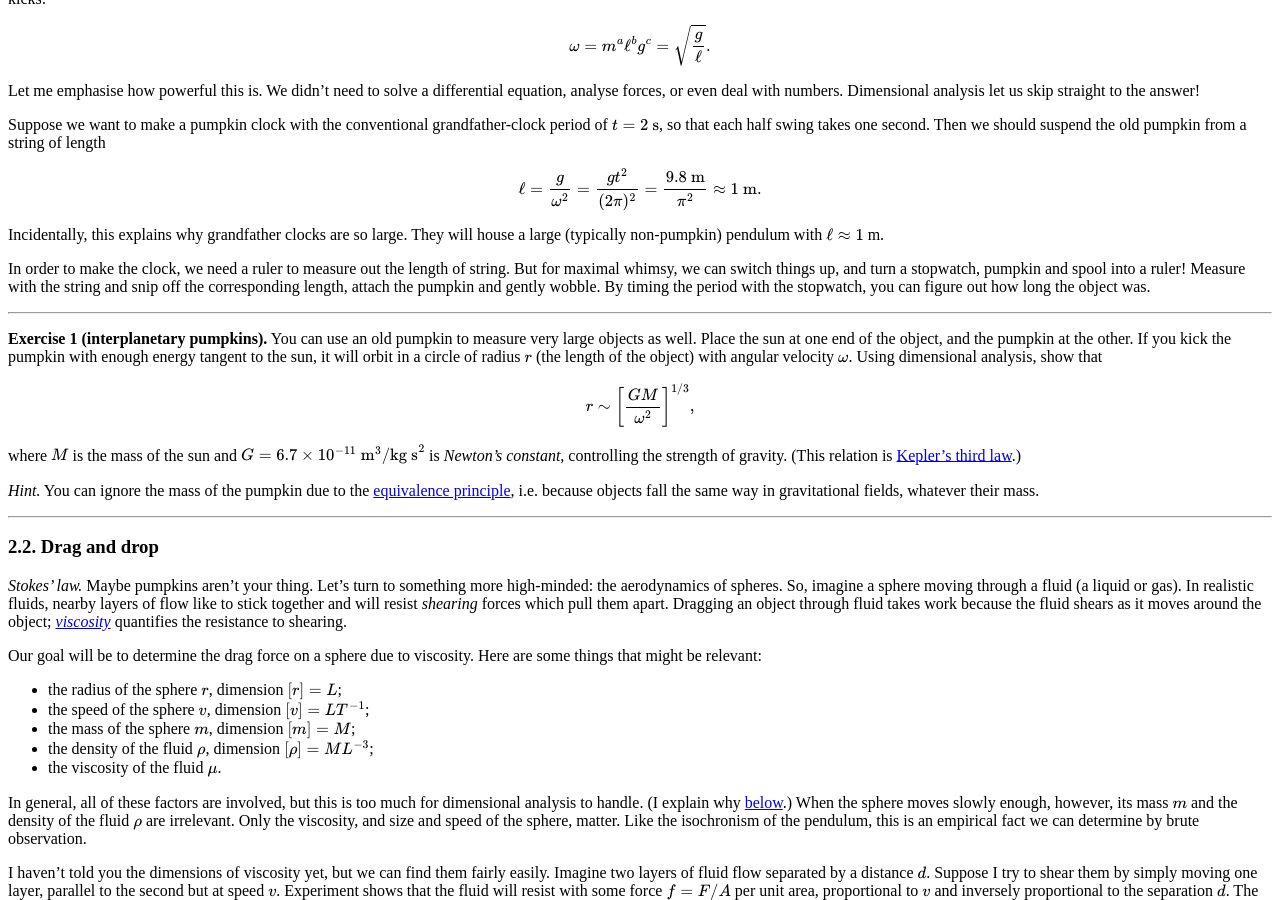
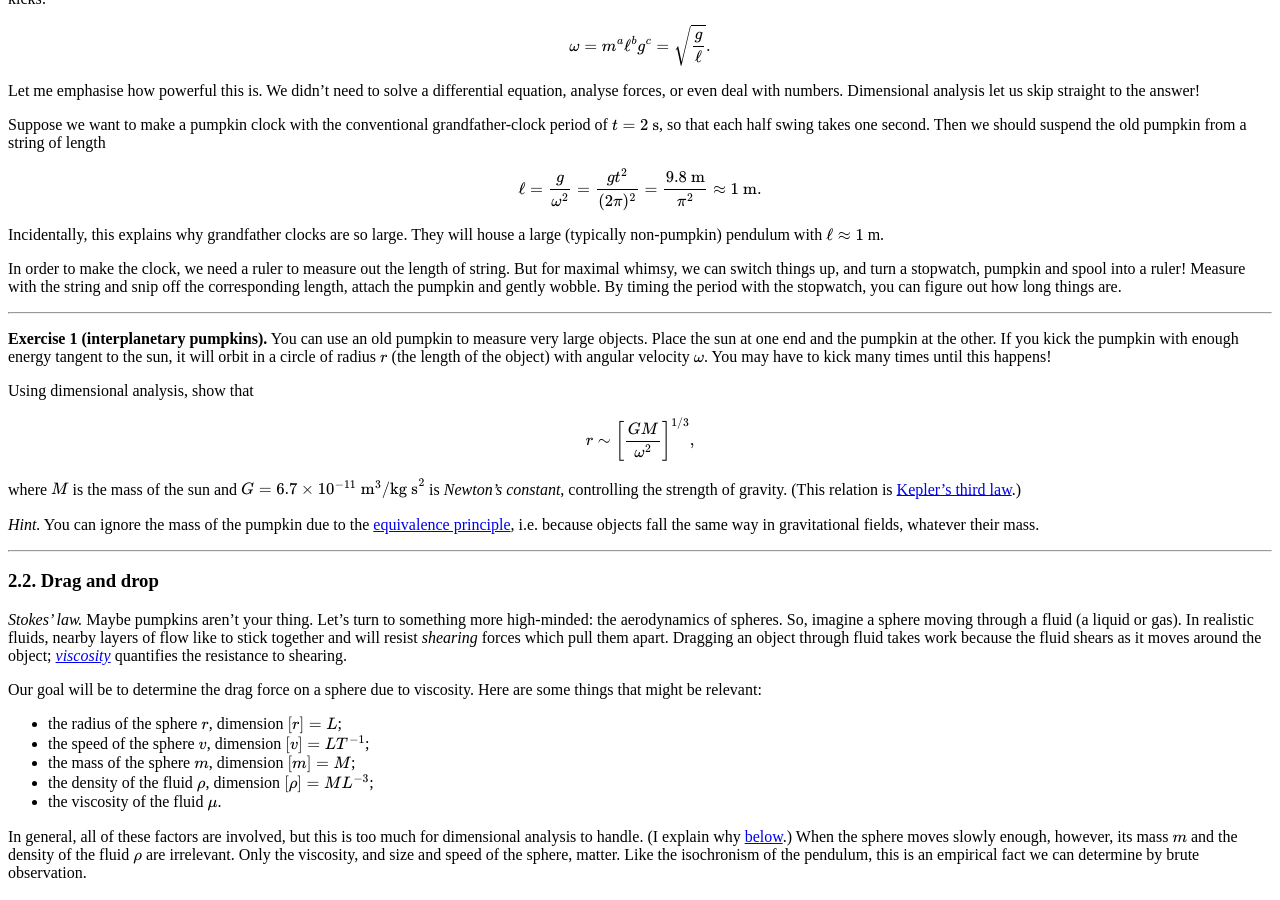
Before and after one commit to hapax/hapax.github.io, a Jekyll site: the page built from assets/simple-physics.md, in a window 1280 px wide and 900 px high, scrolled down 2710 px. Built offline with Jekyll 4.4.1, drawn with Linux system fonts in a browser that asks for light colours; our own code applies the rules of GitHub Pages for plain Markdown files; formulas are drawn with MathJax 3; a script that is not in the unit is left out.

Commit message:
Update simple-physics.md

```diff
--- a/assets/simple-physics.md
+++ b/assets/simple-physics.md
@@ -265,16 +265,18 @@ pumpkin and spool into a ruler!
 Measure with the string and snip off the corresponding length, attach
 the pumpkin and gently wobble.
 By timing the period with the stopwatch, you can figure out how long
-the object was.
+things are.
 
 ---
 
 **Exercise 1 (interplanetary pumpkins).** You can use an old pumpkin to
-measure very large objects as well.
-Place the sun at one end of the object, and the pumpkin at the other.
+measure very large objects.
+Place the sun at one end and the pumpkin at the other.
 If you kick the pumpkin with enough energy tangent to the sun,
 it will orbit in a circle of radius $r$ (the length of the
 object) with angular velocity $\omega$.
+You may have to kick many times until this happens!
+
 Using dimensional analysis, show that
 
 $$
```
